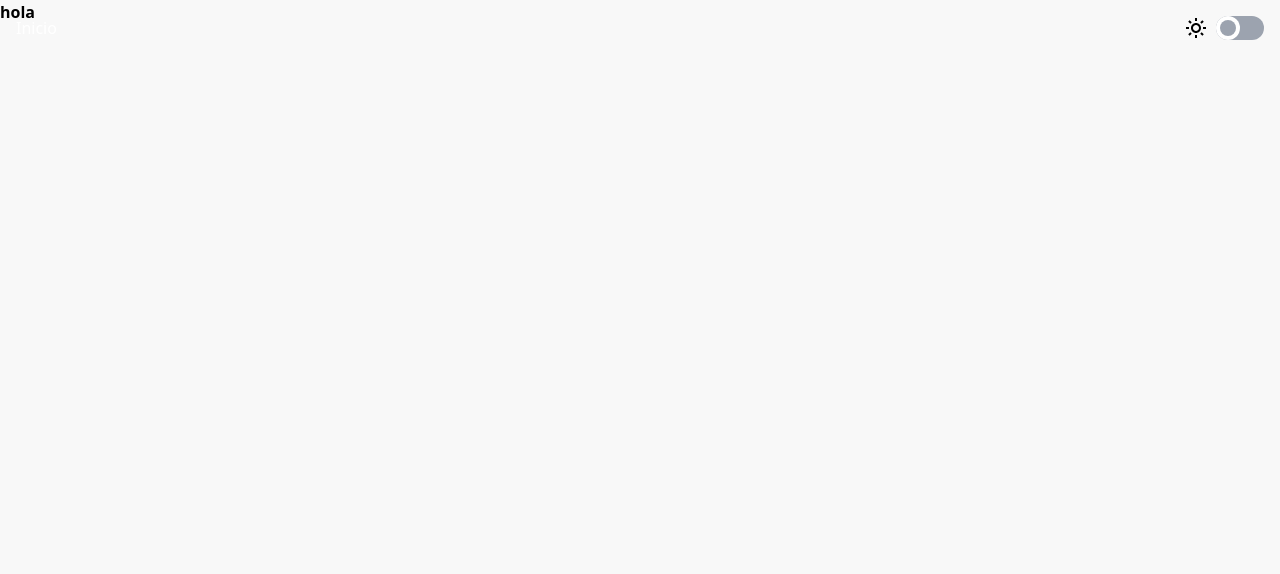
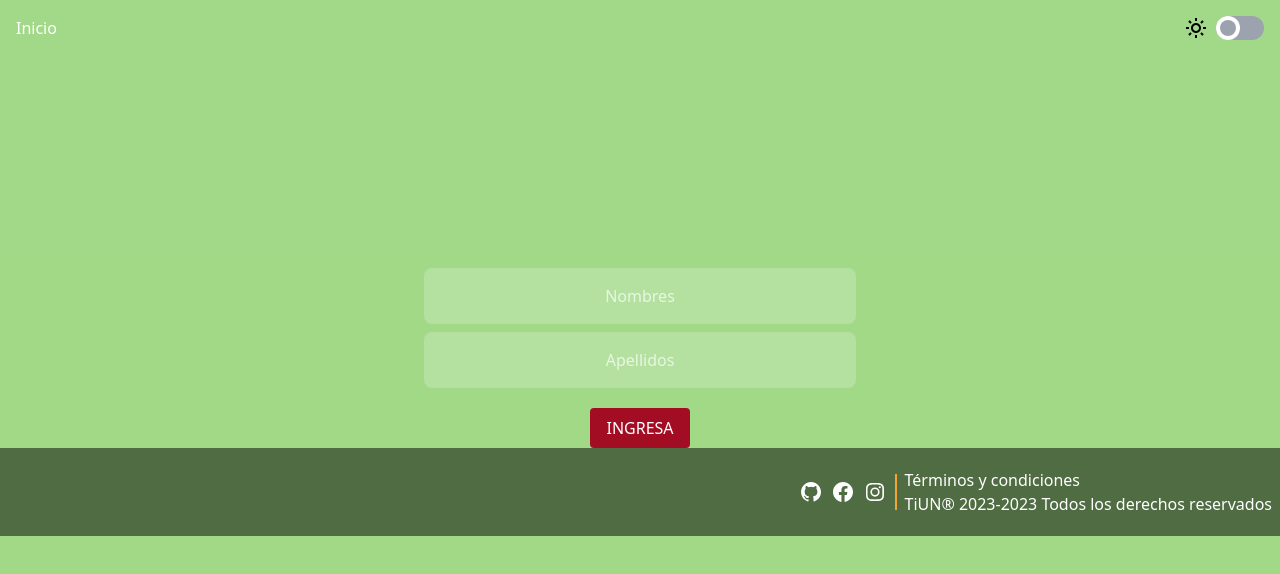
Before and after one commit to lalopezpa/TiUN-Front, a React (Vite) app: page /SignUp in a window 1280 px wide. Shown: the top 574 px of the page. Built offline with nearby package versions, Linux system fonts and the light colour scheme.

Commit message:
Boceto registro

```diff
--- a/src/pages/Auth/register.tsx
+++ b/src/pages/Auth/register.tsx
@@ -3,19 +3,63 @@ import React, {useState} from 'react';
 import {Link} from 'react-router-dom';
 import DarkModeToggle from '../../components/common/DarkModeToggle';
 import useDarkMode from '../../hooks/useDarkMode';
+import Footer from '../../components/common/Footer';
+import {useForm} from 'react-hook-form';
+
 const Register = () => {
 	const {modoOscuro, toggleModoOscuro} = useDarkMode();
+	const	{register, handleSubmit, formState: {errors}, watch} = useForm();
+
 	return (
 		<>
 			<header className='fixed top-0 left-0 w-full p-4 bg-transparent z-50'>
 				<div className='flex justify-between'>
 					<Link to='/home' className='text-white  '>Inicio</Link>
-					<DarkModeToggle modoOscuro={modoOscuro } toggleModoOscuro={toggleModoOscuro} />
+					<DarkModeToggle modoOscuro={modoOscuro} toggleModoOscuro={toggleModoOscuro} />
 				</div>
 			</header>
-			<main>
-				<h1>hola</h1>
+			<main className='flex min-h-screen bg-verdeClaro bg-opacity-75 dark:bg-verdeOscuro md:full'>
+				<section className='w-full flex flex-col justify-center items-center overflow-hidden min-h-max relative  md:flex sm:w-100%'>
+					<label className='flex flex-col text-white' htmlFor='Nombres'>
+						<input
+							id='Nombres'
+							{...register('Nombres', {
+								required: 'Este campo es requerido',
+								validate: {
+									minLength: value =>
+										value.length >= 2 || 'El campo debe tener al menos 2 caracteres',
+									maxLength: value =>
+										value.length <= 30 || 'El campo no debe tener más de 30 caracteres',
+								},
+							})}
+							className='w-[20rem] m-1 p-4 bg-white bg-opacity-20 rounded-lg placeholder-white placeholder-opacity-70 placeholder-center text-center focus:outline-none focus:ring-2 focus:ring-verdeOscuro hover:bg-opacity-30 lg:w-[27rem]'
+							placeholder='Nombres'
+							type='text'
+						/>
+						{errors.Nombres && <span className='text-red-600'>{errors.Nombres?.message?.toString()}</span>}
+					</label>
+
+					<label className='flex flex-col text-white' htmlFor='apellidos'>
+						<input
+							id='apellidos'
+							{...register('apellidos', {required: true})}
+							className='w-[20rem] m-1 p-4 bg-white bg-opacity-20 rounded-lg placeholder-white placeholder-opacity-70 placeholder-center text-center focus:outline-none focus:ring-2 focus:ring-verdeOscuro hover:bg-opacity-30 lg:w-[27rem]'
+							placeholder='Apellidos'
+							type='text'
+						/>
+						{errors.apellidos && <span className='text-red-600'>Este campo es requerido</span>}
+					</label>
+					<button
+						type='submit'
+						className='mt-4 bg-vinotinto text-white text-bold px-4 py-2 rounded border-solid hover:brightness-125 border-gris'
+					>
+        INGRESA
+					</button>
+					<Footer></Footer>
+				</section>
+
 			</main>
+
 		</>
 	);
 };
```
